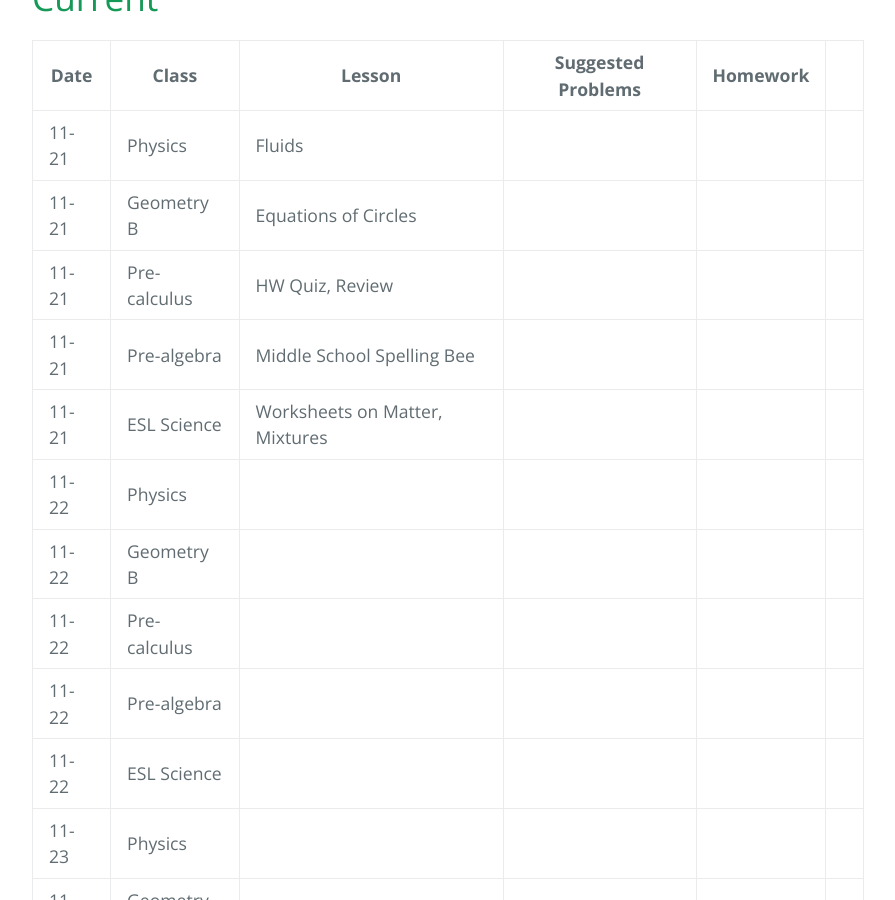
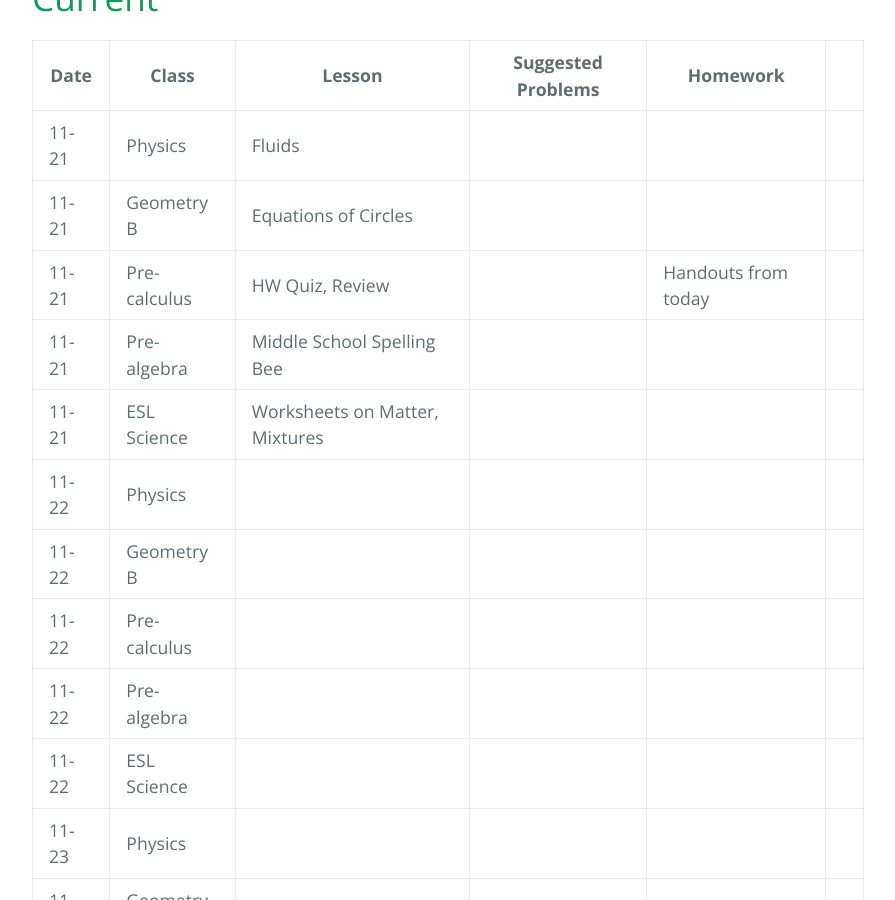
Before and after one commit to gpayoo/gpayoo, a Jekyll site: the page built from index.md, in a window 1280 px wide and 900 px high, scrolled down 528 px. Shown: the whole window, without its empty margins (192-1087 px from the left). Built offline with Jekyll 4.4.1, drawn with Linux system fonts in a browser that asks for light colours; our own code applies the rules of GitHub Pages for plain Markdown files.

Commit message:
Update index.md

```diff
--- a/index.md
+++ b/index.md
@@ -11,8 +11,8 @@ layout: default
 | Date | Class | Lesson | Suggested Problems | Homework |
 | ---- | ----- | ------ | -------- | ---
 | 11-21 | Physics | Fluids  | |
-| 11-21 | Geometry B | Equations of Circles | | |
-| 11-21 | Pre-calculus | HW Quiz, Review   | |
+| 11-21 | Geometry B | Equations of Circles | |  |
+| 11-21 | Pre-calculus | HW Quiz, Review   | | Handouts from today
 | 11-21 | Pre-algebra | Middle School Spelling Bee | |
 | 11-21 | ESL Science | Worksheets on Matter, Mixtures |  |
 | 11-22 | Physics |  | |
```
